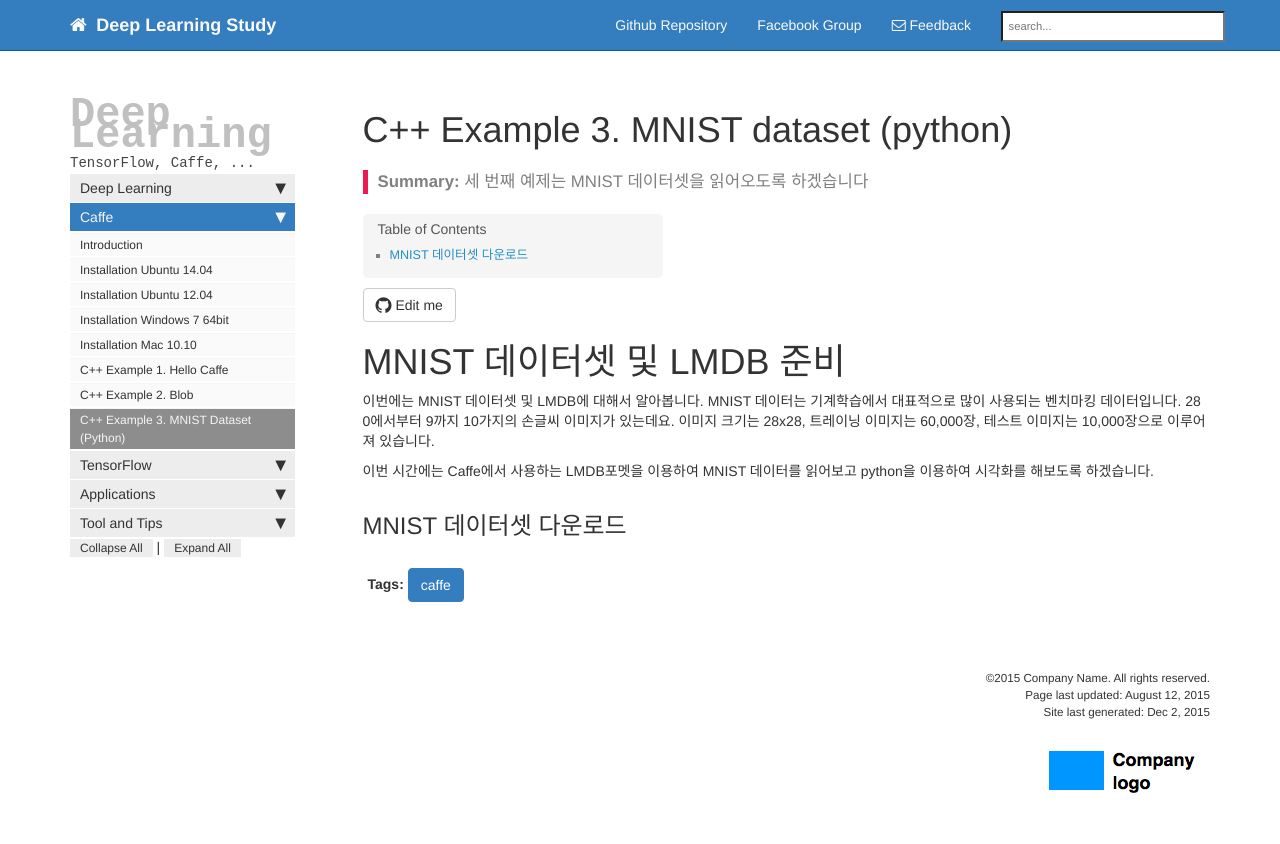
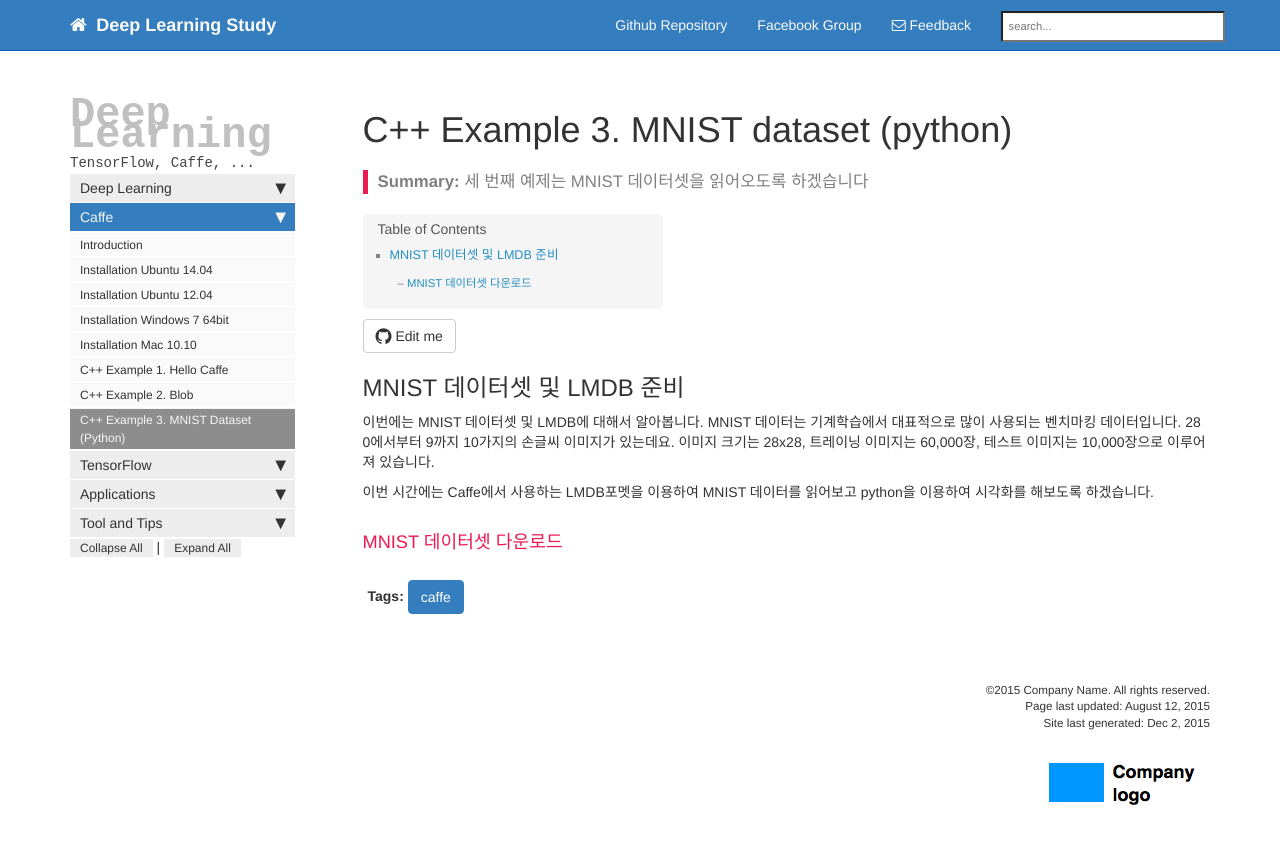
Before and after one commit to youngkyoonjang/material, a Jekyll site: the page built from doc_caffe_example_3mnist.md, in a window 1280 px wide. Shown: the top 844 px of the page. Built offline with Jekyll 4.4.1, drawn with Linux system fonts in a browser that asks for light colours; nearby versions of some CDN libraries; library files that are not in the unit come from our copies; Markdown is read by kramdown in place of the engine named in the settings; comment, search, counter and statistics services are not loaded.

Commit message:
Update doc_caffe_example_3mnist.md

```diff
--- a/doc_caffe_example_3mnist.md
+++ b/doc_caffe_example_3mnist.md
@@ -7,10 +7,10 @@
 ---
 
 
-# MNIST 데이터셋 및 LMDB 준비
+## MNIST 데이터셋 및 LMDB 준비
 
 이번에는 MNIST 데이터셋 및 LMDB에 대해서 알아봅니다. MNIST 데이터는 기계학습에서 대표적으로 많이 사용되는 벤치마킹 데이터입니다. 28 0에서부터 9까지 10가지의 손글씨 이미지가 있는데요. 이미지 크기는 28x28, 트레이닝 이미지는 60,000장, 테스트 이미지는 10,000장으로 이루어져 있습니다.
 
 이번 시간에는 Caffe에서 사용하는 LMDB포멧을 이용하여 MNIST 데이터를 읽어보고 python을 이용하여 시각화를 해보도록 하겠습니다.
 
-## MNIST 데이터셋 다운로드
+### MNIST 데이터셋 다운로드
```
